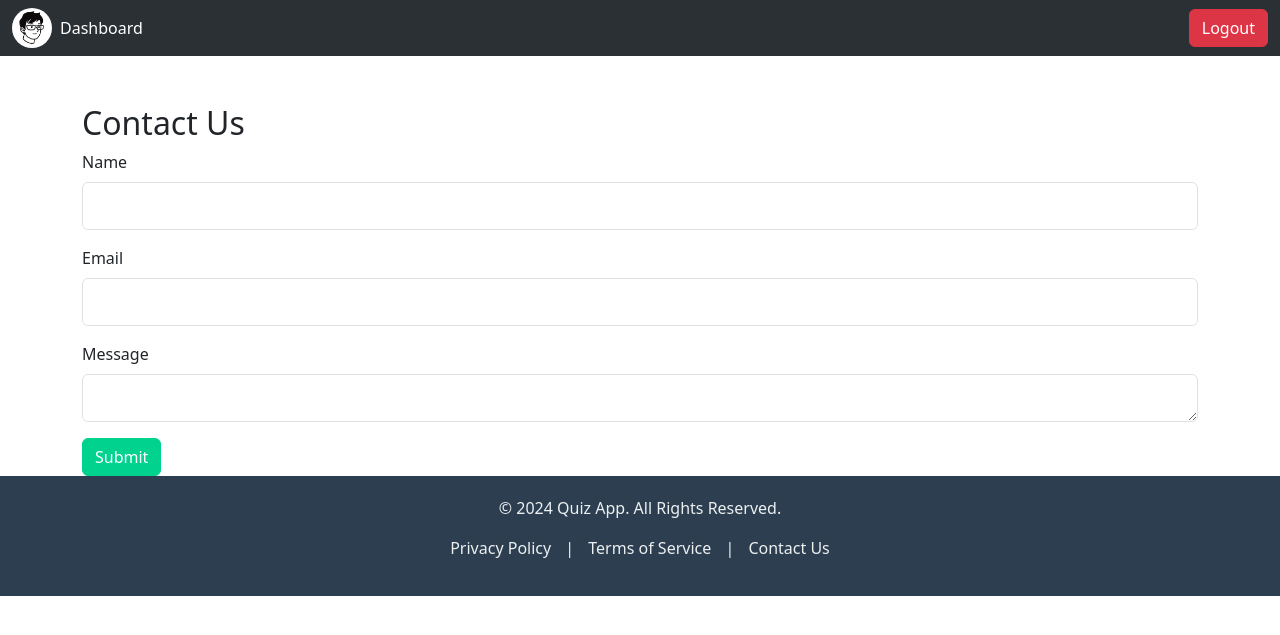
After one commit to Harrisonnganga/online_trivia, a PHP site: template views/contact.view.php in a window 1280 px wide. The commit adds this page. Shown: the top 635 px of the page. Run offline with PHP 8.4, Linux system fonts and the light colour scheme; the template is opened without the code that fills it, so the values that code supplies are empty; some libraries are stand-ins or nearby versions.

Commit message:
contact form

```diff
--- a/partials/head.php
+++ b/partials/head.php
@@ -9,6 +9,8 @@
     <link href="https://cdn.jsdelivr.net/npm/bootstrap@5.3.0-alpha1/dist/css/bootstrap.min.css" rel="stylesheet">
     <link rel="stylesheet" href="css/style.css">
     <link href="https://cdn.jsdelivr.net/npm/bootstrap@5.0.2/dist/css/bootstrap.min.css" rel="stylesheet" integrity="sha384-EVSTQN3/azprG1Anm3QDgpJLIm9Nao0Yz1ztcQTwFspd3yD65VohhpuuCOmLASjC" crossorigin="anonymous">
+    <link href="https://maxcdn.bootstrapcdn.com/bootstrap/5.3.0/css/bootstrap.min.css" rel="stylesheet">
+
 
 
     <link rel="stylesheet" href="css/font.css">
--- a/routes.php
+++ b/routes.php
@@ -2,6 +2,7 @@
 return [
     '/' => __DIR__ . '/controllers/home.php',
     '/login' => __DIR__ . '/controllers/login.php',
+    '/contact' => __DIR__ . '/controllers/contact.php',
     '/dashboard' => __DIR__ . '/controllers/dashboard.php',
     '/quiz' => __DIR__ . '/controllers/quiz.php',
     '/signup' => __DIR__ . '/controllers/signup.php',
--- /dev/null
+++ b/views/contact.view.php
@@ -0,0 +1,27 @@
+<?php include "partials/head.php"; ?>
+<?php include "partials/nav.php"; ?>
+
+    <div class="container mt-5">
+        <h2>Contact Us</h2>
+        <form action="/contact" method="POST">
+            <div class="mb-3">
+                <label for="name" class="form-label">Name</label>
+                <input type="text" class="form-control" id="name" name="name" required>
+            </div>
+            <div class="mb-3">
+                <label for="email" class="form-label">Email</label>
+                <input type="email" class="form-control" id="email" name="email" required>
+            </div>
+            <div class="mb-3">
+                <label for="message" class="form-label">Message</label>
+                <textarea class="form-control" id="message" name="message" rows="5" required></textarea>
+            </div>
+            <button type="submit" class="btn btn-primary">Submit</button>
+        </form>
+    </div>
+
+    <?php include "partials/footer.php"; ?>
+
+    <script src="https://cdnjs.cloudflare.com/ajax/libs/bootstrap/5.3.0/js/bootstrap.bundle.min.js"></script>
+</body>
+</html>
```
Also changed, not shown: controllers/contact.php (added, +30 -0 lines).
